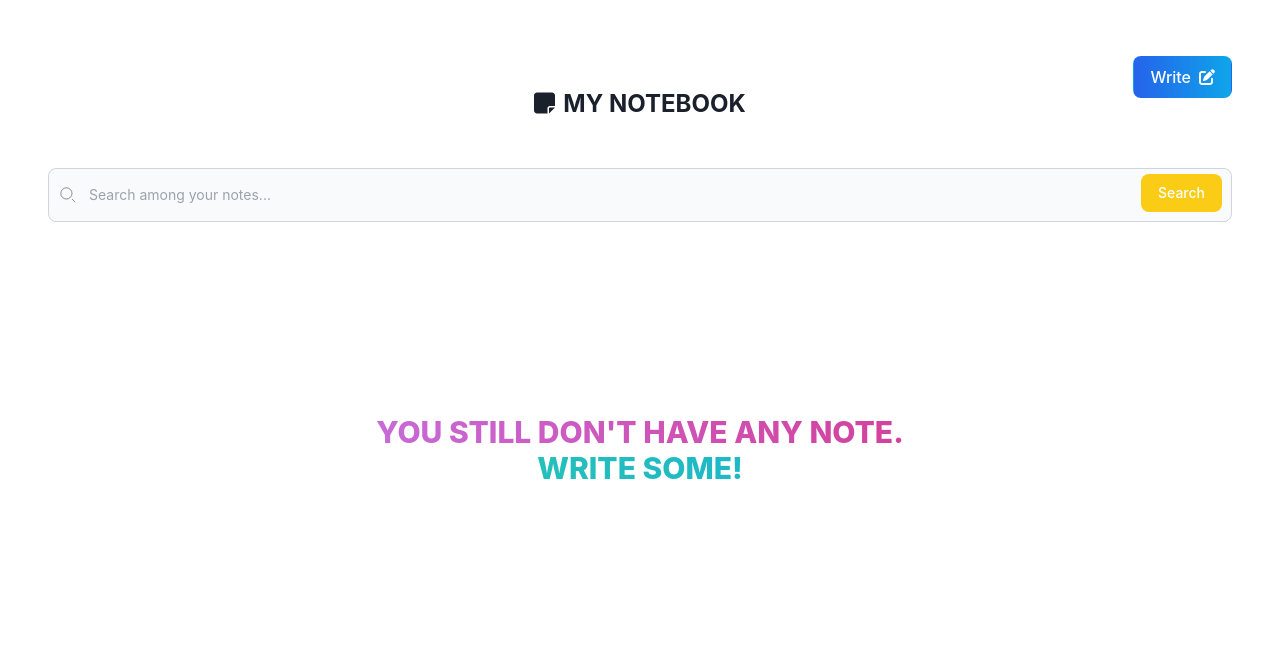
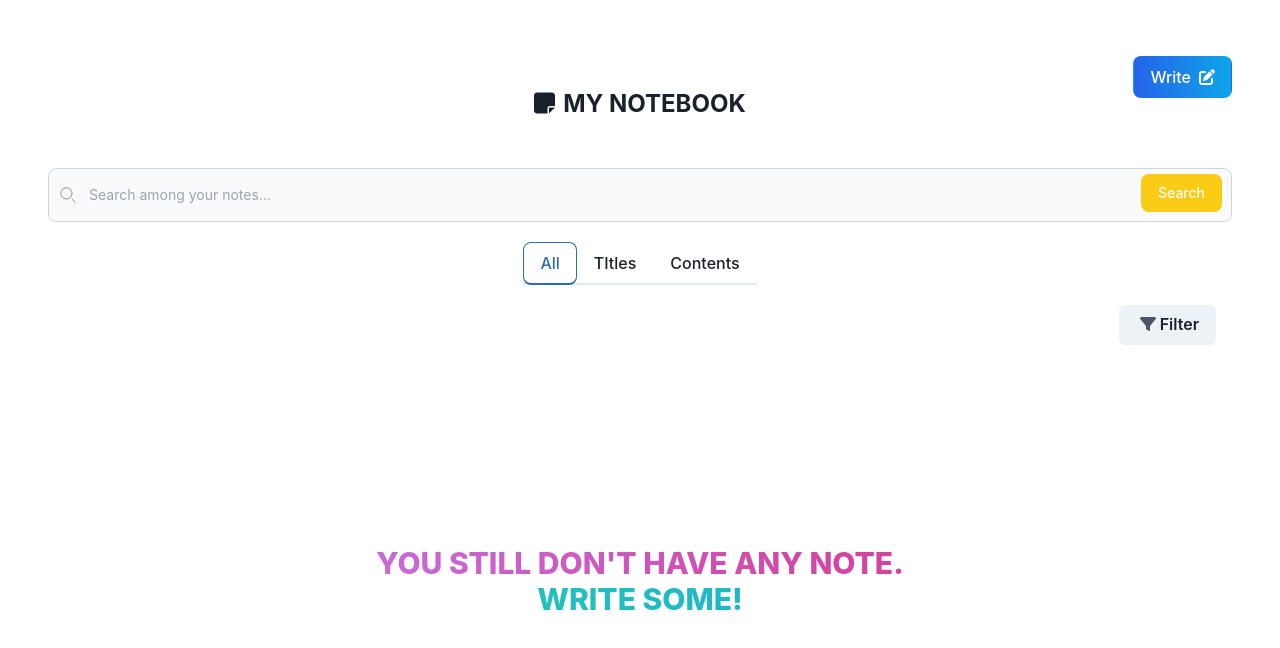
Before and after one commit to allanJosueChavez/react-notes-app, a React (Vite) app: page / in a window 1280 px wide. Shown: the top 648 px of the page. Built offline with nearby package versions, Linux system fonts and the light colour scheme.

Commit message:
feat: filter menu

```diff
--- a/src/components/NoteList.jsx
+++ b/src/components/NoteList.jsx
@@ -3,7 +3,7 @@ import { FontAwesomeIcon } from "@fortawesome/react-fontawesome";
 import styles from "../assets/styles/styles.module.css";
 import { useToast, Box } from "@chakra-ui/react";
 import animations from "../assets/styles/animations.module.css";
-import Drawer from "./drawer/InfoDrawer.jsx"
+import Drawer from "./drawer/InfoDrawer.jsx";
 import { useNavigate } from "react-router-dom";
 import {
   Menu,
@@ -11,14 +11,16 @@ import {
   MenuList,
   MenuItem,
   MenuDivider,
-  IconButton,
+  Button,
 } from "@chakra-ui/react";
+import { Tabs, TabList, TabPanels, Tab, TabPanel } from "@chakra-ui/react";
 //import { HamburgerIcon, AddIcon, ExternalLinkIcon, RepeatIcon, EditIcon } from '@chakra-ui/icons';
 import {
   faStickyNote,
   faTrash,
   faEye,
   faPen,
+  faFilter,
 } from "@fortawesome/free-solid-svg-icons";
 
 function NoteList({
@@ -54,8 +56,8 @@ function NoteList({
       notes.map((note) => {
         // Parse the note.updated_at string into a Date object
         const isoDate = new Date(note.updated_at);
-        console.log(note.updated_at)
-        console.log(isoDate)
+        console.log(note.updated_at);
+        console.log(isoDate);
         // Get the month and day from the Date object
         const month = isoDate.toLocaleString("en-US", { month: "short" });
         const day = isoDate.getDate();
@@ -65,9 +67,6 @@ function NoteList({
 
         note.last_update_date = formattedDate;
       });
-
-
-
     }
   }, [notes]);
 
@@ -101,7 +100,7 @@ function NoteList({
       return;
     }
     const filtered = notes.filter((note) => {
-      if (note.title.toLowerCase().includes(searchInput.toLowerCase())) {
+      if (note.title.toLowerCase().includes(searchInput.toLowerCase()) || note.description.toLowerCase().includes(searchInput.toLowerCase())  ) {
         console.log("Oh yeah, one match");
         return note;
       }
@@ -141,8 +140,8 @@ function NoteList({
 
   const openInNewTab = (noteId) => {
     const url = `/note/${noteId}`;
-    window.open(url, '_blank'); // Open in a new tab
-};
+    window.open(url, "_blank"); // Open in a new tab
+  };
 
   const watchNote = (note) => {
     watchNoteFunction(note);
@@ -166,7 +165,7 @@ function NoteList({
 
   const showDrawerInfo = () => {
     setIsDrawerOpen(true);
-  }
+  };
 
   const featureInDevelopment = () => {
     toast({
@@ -177,6 +176,18 @@ function NoteList({
       //icon: "👋",
       isClosable: true,
     });
+  };
+
+  const allTheNotes = () => {
+    console.log("search in all the notes");
+  };
+
+  const searchInContents = () => {
+    console.log("search in content");
+
+  };
+
+  const searchInTitles = () => {
 
   }
 
@@ -221,6 +232,51 @@ function NoteList({
           </div>
         </form>
       </div>
+      <div className="my-5 grid grid-cols-4">
+        <div class="col-span-4 flex justify-center">
+          <Tabs>
+            <TabList>
+              <Tab onClick={() => allTheNotes()}>All</Tab>
+              <Tab onClick={() => searchInTitles()}>TItles</Tab>
+              <Tab onClick={() => searchInContents()}>Contents</Tab>
+              {/* <Tab onClick={()=> featureInDevelopment()}>Notebook</Tab> */}
+            </TabList>
+
+            {/* <TabPanels>
+      <TabPanel>
+        <p>one!</p>
+      </TabPanel>
+      <TabPanel>
+        <p>two!</p>
+      </TabPanel>
+      <TabPanel>
+        <p>three!</p>
+      </TabPanel>
+    </TabPanels> */}
+          </Tabs>
+        </div>
+      </div>
+      <div class="relative h-16 w-full">
+  {/* <div class="absolute top-0 right-0 h-16 w-16 ...">03</div> */}
+  <div className="absolute top-0 right-0 mr-4 ">
+        <Menu>
+          <MenuButton as={Button} >
+          <FontAwesomeIcon
+                  icon={faFilter}
+                  className=" text-gray-600 cursor-pointer mx-1"
+                />Filter</MenuButton>
+          <MenuList>
+            {/* <MenuItem>Shared</MenuItem>
+            <MenuItem>Favorites </MenuItem> */}
+             <MenuDivider />
+            <MenuItem>Updated date ↑</MenuItem>
+            <MenuItem>Updated date ↓</MenuItem>
+            <MenuItem>Created date ↑</MenuItem>
+            <MenuItem>Created date ↓</MenuItem>
+          </MenuList>
+        </Menu>
+      </div>
+</div>
 
       <div
         id="notes-grid"
@@ -238,7 +294,8 @@ function NoteList({
               "w-48 h-48 relative rounded-lg shadow-md cursor-pointer " +
               (bgNotesColors[index] !== undefined
                 ? bgNotesColors[index]
-                : "bg-gray-200 ")+  (` ${animations["upOutFloatingPopUp"]}`)
+                : "bg-gray-200 ") +
+              ` ${animations["upOutFloatingPopUp"]}`
             }
           >
             <h3
@@ -332,8 +389,17 @@ function NoteList({
         ))}
       </div>
       {filteredNotes && filteredNotes.length == 0 && (
-        <div className={"w-full  h-5/6  my-44 text-center text-3xl " + (`${animations["upOutLowerLeftCorner"]}`)}>
-          <p className={"font-extrabold text-transparent bg-clip-text bg-gradient-to-r from-purple-400 to-pink-600 "  }>
+        <div
+          className={
+            "w-full  h-5/6  my-44 text-center text-3xl " +
+            `${animations["upOutLowerLeftCorner"]}`
+          }
+        >
+          <p
+            className={
+              "font-extrabold text-transparent bg-clip-text bg-gradient-to-r from-purple-400 to-pink-600 "
+            }
+          >
             YOU STILL DON'T HAVE ANY NOTE. <br />
           </p>
           <p className="font-extrabold text-transparent bg-clip-text bg-gradient-to-r from-emerald-400 to-sky-500">
@@ -353,16 +419,28 @@ function NoteList({
       </MenuButton> */}
 
             <MenuList>
-              <MenuItem command="Ctrl+N" onClick={() => openInNewTab(selectedNote.id)}>
+              <MenuItem
+                command="Ctrl+N"
+                onClick={() => openInNewTab(selectedNote.id)}
+              >
                 Open in a new tab
-
               </MenuItem>
-              <MenuItem command="⌘N" onClick={()=>featureInDevelopment()}>Select</MenuItem>
-              <MenuItem command="⌘⇧N" onClick={()=>featureInDevelopment()}>Share</MenuItem>
+              <MenuItem command="⌘N" onClick={() => featureInDevelopment()}>
+                Select
+              </MenuItem>
+              <MenuItem command="⌘⇧N" onClick={() => featureInDevelopment()}>
+                Share
+              </MenuItem>
               <MenuDivider />
-              <MenuItem command="⌘I" onClick={() => showDrawerInfo()}>Info</MenuItem>
-              <MenuItem command="⌘F" onClick={()=>featureInDevelopment()}>Favorite</MenuItem>
-              <MenuItem command="⌘L" onClick={()=>featureInDevelopment()}>Lock</MenuItem>
+              <MenuItem command="⌘I" onClick={() => showDrawerInfo()}>
+                Info
+              </MenuItem>
+              <MenuItem command="⌘F" onClick={() => featureInDevelopment()}>
+                Favorite
+              </MenuItem>
+              <MenuItem command="⌘L" onClick={() => featureInDevelopment()}>
+                Lock
+              </MenuItem>
               <MenuDivider />
               <MenuItem
                 onClick={() => watchNote(selectedNote)}
@@ -437,16 +515,14 @@ function NoteList({
         </div>
       ))} */}
 
-{isDrawerOpen && (
-  <Drawer isDrawerOpen={isDrawerOpen} setIsDrawerOpen={setIsDrawerOpen}  onDrawerClose={
-    () => setIsDrawerOpen(false)
-  }
-  selectedNote={selectedNote}
-  />
-)
-
-}
-
+      {isDrawerOpen && (
+        <Drawer
+          isDrawerOpen={isDrawerOpen}
+          setIsDrawerOpen={setIsDrawerOpen}
+          onDrawerClose={() => setIsDrawerOpen(false)}
+          selectedNote={selectedNote}
+        />
+      )}
     </div>
   );
 }
```
